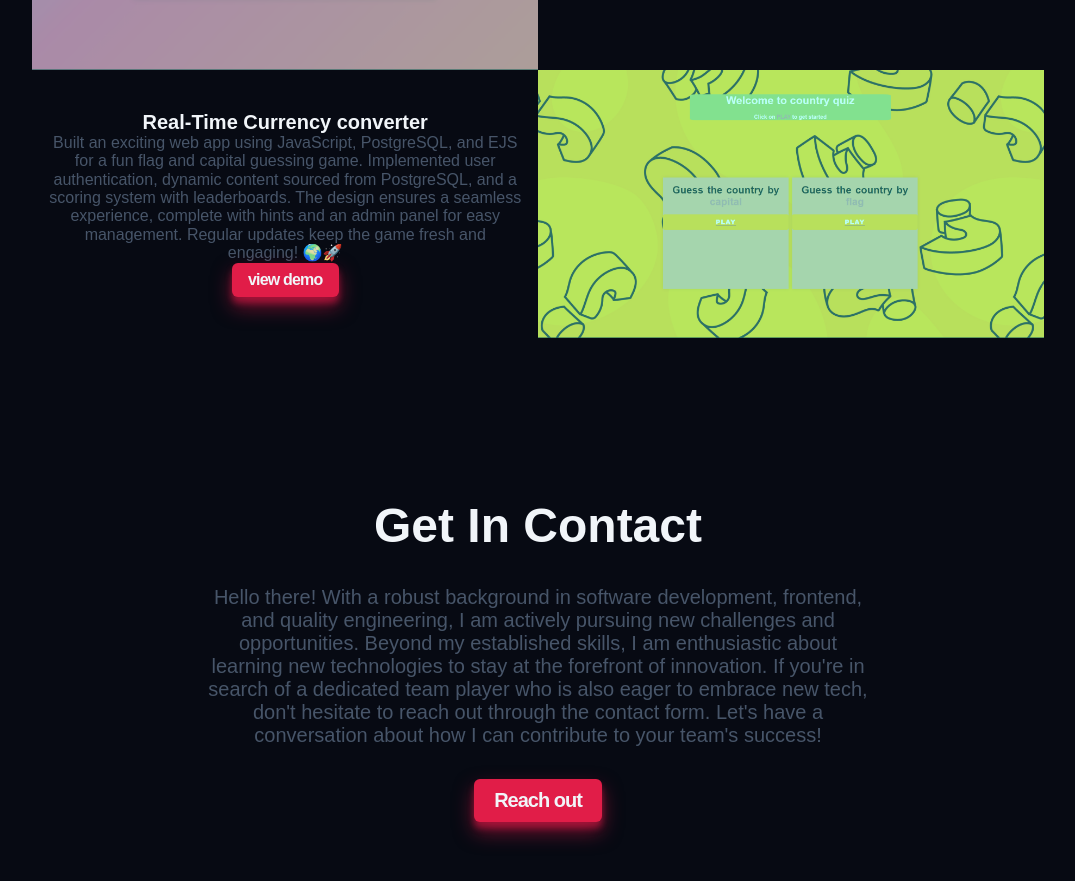
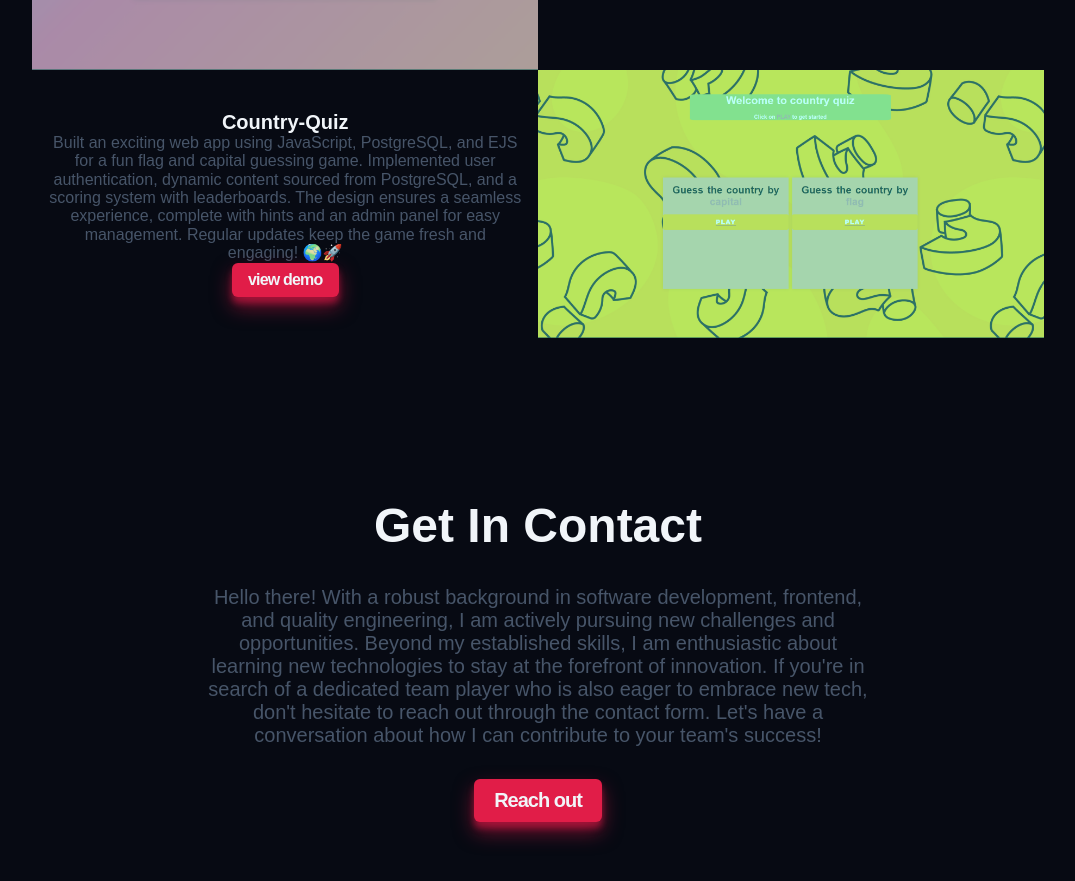
Before and after one commit to Raghunandanrg/portfolio, a website built with Vite: page index.html in a window 1280 px wide. Shown: the part 4126-5007 px from the top of the page, without its empty margins (102-1177 px from the left). Built offline with nearby package versions, Linux system fonts and the light colour scheme; a web font is replaced by a local one.

Commit message:
updated few changes for project title

```diff
--- a/index.html
+++ b/index.html
@@ -193,7 +193,7 @@
       <div class="work__container">
         <!-- prodf-->
 
-        <h3 class="work__project-title">Real-Time Currency converter</h3>
+        <h3 class="work__project-title">XChangePal: Your Friendly Currency Converter</h3>
         <div class="work__img_wrapper work__image1">
           <img loading="lazy" src="/currency.png" alt="" />
         </div>
@@ -214,7 +214,7 @@
           <img loading="lazy" src="/quiz.png" alt="" />
         </div>
         <div class="work__project work__content2">
-          <h3 class="work__sub_Title">Real-Time Currency converter</h3>
+          <h3 class="work__sub_Title">Country-Quiz</h3>
           <p class="project_deccription1">
             Built an exciting web app using JavaScript, PostgreSQL, and EJS for a fun flag and capital guessing game.
             Implemented user authentication, dynamic content sourced from PostgreSQL, and a scoring system with
```
